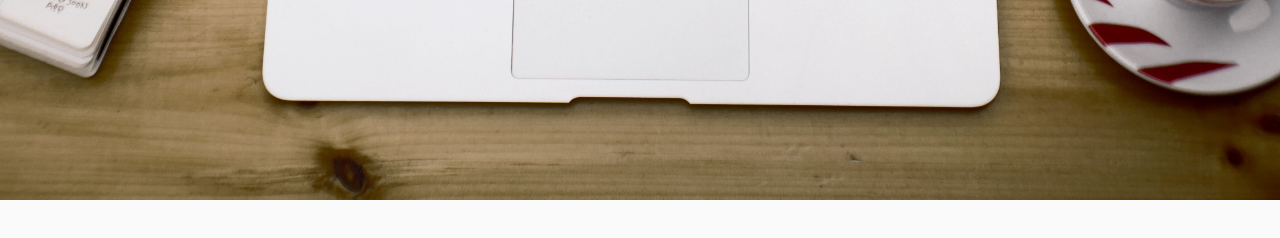
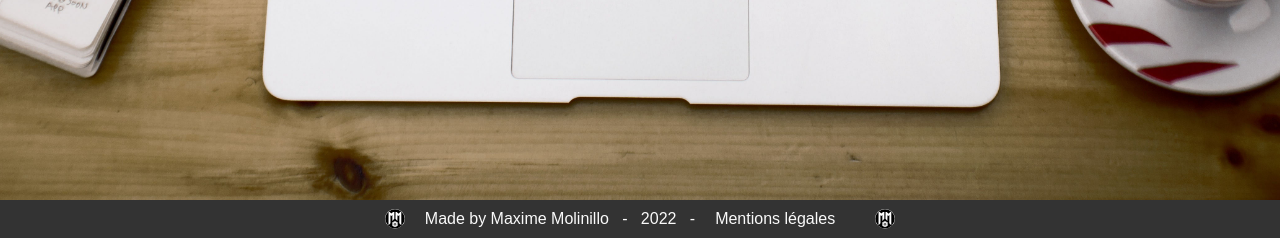
Before and after one commit to MaximeMolinillo/MonSite, a PHP site: page /MonSite/public/aPropos.php in a window 1280 px wide. Shown: the part 960-1198 px from the top of the page. Before the commit the page ends 1160 px from the top, so only its background shows below. Run offline with PHP 8.4, Linux system fonts and the light colour scheme; data comes from the database, SQL or seed files in the repository; data that the repository does not hold is empty; some libraries are stand-ins or nearby versions; some web fonts are replaced.

Commit message:
mise en ligne 1.4

```diff
--- a/assets/css/main.css
+++ b/assets/css/main.css
@@ -1,3 +1,4 @@
+@charset "UTF-8";
 @import url("https://fonts.googleapis.com/css2?family=Abril+Fatface&display=swap");
 @import url("https://fonts.googleapis.com/css2?family=Playfair+Display:ital,wght@0,400;0,500;0,600;0,700;0,800;0,900;1,400;1,500;1,600;1,700;1,800;1,900&display=swap");
 *, ::before, ::after {
@@ -162,7 +163,7 @@ ul {
 }
 @media screen and (max-width: 576px) {
   .containerCv .container-carreAnim .carreAnim .droite {
-    right: 182%;
+    right: 17.9rem;
   }
 }
 .containerCv .container-carreAnim .carreAnim .gauche {
@@ -1422,6 +1423,33 @@ nav {
   }
 }
 
+/***********FOOTER ********************************/
+footer .container-footer {
+  background-color: #333;
+  z-index: 8;
+  display: flex;
+  bottom: 0%;
+  width: 100%;
+  justify-content: center;
+  padding: 0.5rem 3rem;
+  align-items: center;
+}
+footer .container-footer a, footer .container-footer p {
+  color: #fafafa;
+  padding: 0 2rem;
+}
+@media screen and (max-width: 768px) {
+  footer .container-footer a, footer .container-footer p {
+    font-size: 0.8rem;
+  }
+}
+
+/**Mentions légales**************************************/
+.mentions-container {
+  padding-top: 10rem;
+  text-align: center;
+}
+
 .bgDetail {
   background: url("../img/wood.jpg");
   background-size: cover;
--- a/assets/sass/_aPropos.scss
+++ b/assets/sass/_aPropos.scss
@@ -126,7 +126,7 @@
                 @media screen and(max-width: v.$sm-breakpoint) {
                     // margin-top: 2rem;
                     // top: 2%;
-                    right: 182%;
+                    right: 17.9rem;
                 }
             }
 
--- a/assets/sass/_header-footer.scss
+++ b/assets/sass/_header-footer.scss
@@ -120,8 +120,7 @@ nav {
         }
     }
     a:hover {
-       color: v.$purple;
-
+        color: v.$purple;
     }
     a::after {
         content: "";
@@ -132,13 +131,11 @@ nav {
         height: 0.1rem;
         transform: scaleX(0);
         transform-origin: left;
-        background:  v.$purple;;
+        background: v.$purple;
         transition: transform 0.3s ease-out;
     }
     a:hover::after {
         transform: scaleX(1);
-
-
     }
 }
 
@@ -196,7 +193,7 @@ nav {
                 width: 2rem;
             }
         }
-        &:hover img{
+        &:hover img {
             -webkit-transform: scale(1.3);
             transform: scale(1.3);
             filter: invert(44%) sepia(58%) saturate(541%) hue-rotate(136deg) brightness(94%) contrast(90%);
@@ -209,3 +206,36 @@ nav {
         transform: translate(0%);
     }
 }
+  /***********FOOTER ********************************/
+footer {
+    .container-footer {
+        background-color: v.$darkgrey;
+        // position: fixed;
+        z-index: 8;
+        // position: absolute;
+        display: flex;
+        bottom: 0%;
+        width: 100%;
+       justify-content: center;
+       padding: 0.5rem 3rem;
+       align-items: center;
+
+        a, p{
+       color: v.$cream;
+       padding: 0 2rem;
+       @media screen and(max-width: v.$md-breakpoint) {
+        font-size: 0.8rem;
+     }
+
+        }
+    }
+}
+
+
+
+/**Mentions légales**************************************/
+.mentions-container{
+    padding-top: 10rem;
+    text-align: center;
+
+}
--- a/templates/footer.php
+++ b/templates/footer.php
@@ -1,3 +1,13 @@
+<footer>
+    <div class="container-footer">
+    <img src="../assets/img/logoMM.svg" alt="Maxime Molinillo">
+
+        <p>Made by Maxime Molinillo  &nbsp - &nbsp 2022 &nbsp -<a href="../public/mentions.php">Mentions légales</a></p>
+        <img src="../assets/img/logoMM.svg" alt="Maxime Molinillo">
+
+    </div>
+</footer>
+
 <script src="https://cdnjs.cloudflare.com/ajax/libs/animejs/3.2.1/anime.min.js"></script>
 <script src="https://cdnjs.cloudflare.com/ajax/libs/rellax/1.12.1/rellax.min.js"></script>
 <script src="https://cdnjs.cloudflare.com/ajax/libs/gsap/3.10.4/gsap.min.js"></script>
```
Also changed, not shown: public/mentions.php (added, +18 -0 lines), 1 other file.
